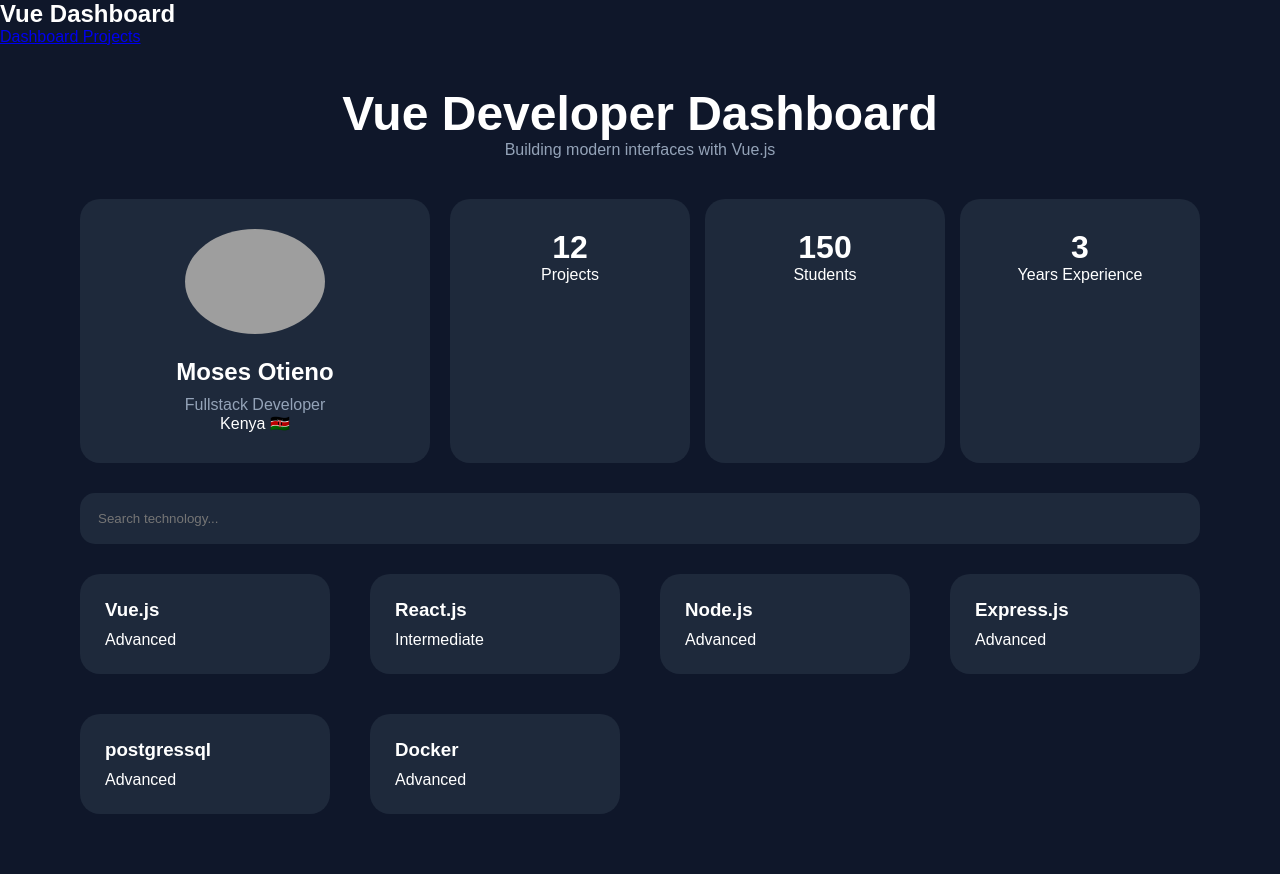
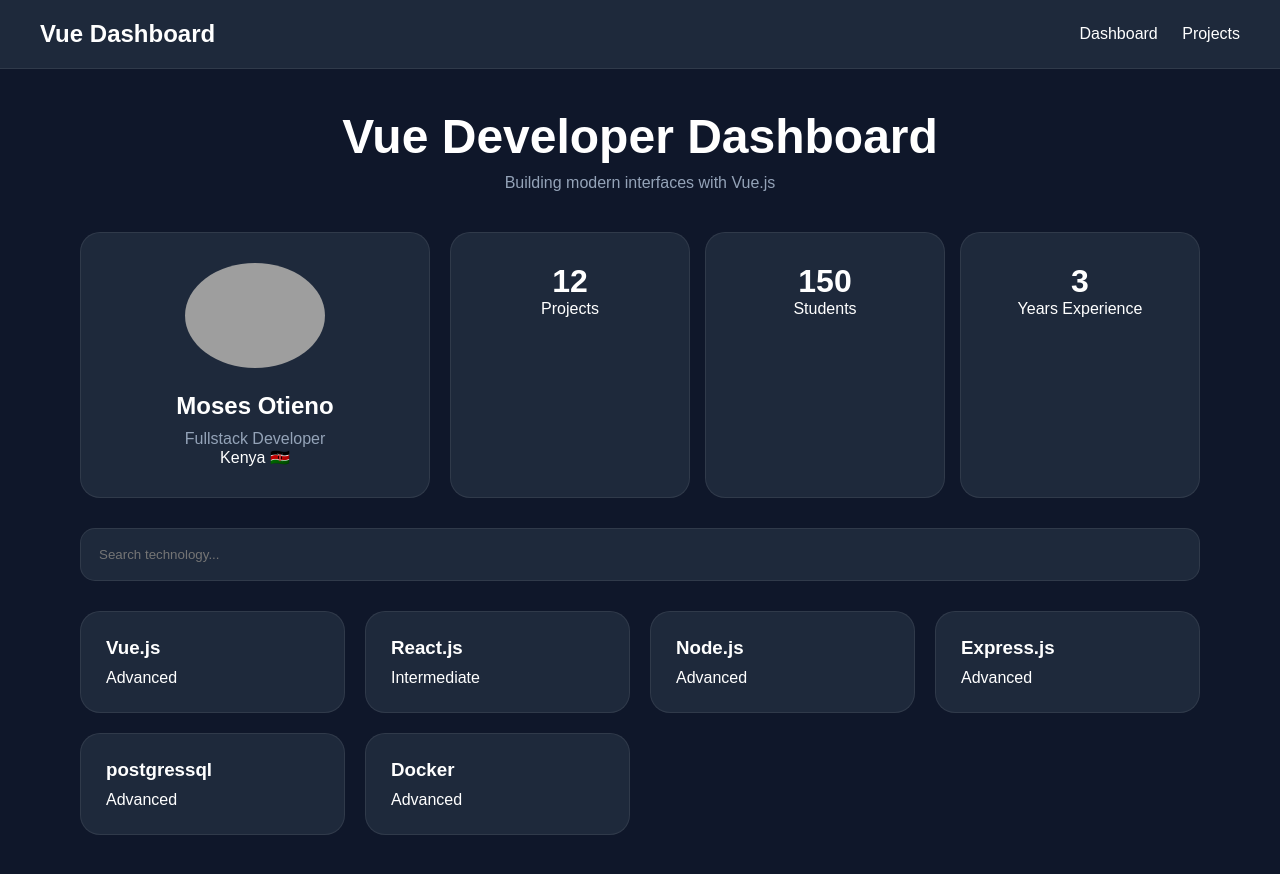
Before and after one commit to moses-25/vue-js-dev-dashboard, a Vue app: page / in a window 1280 px wide. Built offline with nearby package versions, Linux system fonts and the light colour scheme; grey boxes are pictures that could not be loaded.

Commit message:
Enhance App.css with navbar, cards styling and responsive layout

```diff
--- a/src/Styles/App.css
+++ b/src/Styles/App.css
@@ -16,6 +16,34 @@ body {
     padding: 40px;
 }
 
+.navbar {
+    display: flex;
+    justify-content: space-between;
+    align-items: center;
+
+    padding: 20px 40px;
+
+    background: #1e293b;
+
+    border-bottom: 1px solid rgba(
+        255,
+        255,
+        255,
+        0.08
+    );
+}
+
+.navbar a {
+    color: white;
+    text-decoration: none;
+    margin-left: 20px;
+    transition: color 0.3s ease;
+}
+
+.navbar a:hover {
+    color: #60a5fa;
+}
+
 .hero {
     text-align: center;
     margin-bottom: 40px;
@@ -23,6 +51,7 @@ body {
 
 .hero h1 {
     font-size: 3rem;
+    margin-bottom: 10px;
 }
 
 .hero p {
@@ -41,6 +70,13 @@ body {
     border-radius: 20px;
     padding: 30px;
     text-align: center;
+
+    border: 1px solid rgba(
+        255,
+        255,
+        255,
+        0.08
+    );
 }
 
 .profile-card img {
@@ -68,11 +104,29 @@ body {
     border-radius: 20px;
     padding: 30px;
     text-align: center;
-    transition: 0.3s;
+
+    border: 1px solid rgba(
+        255,
+        255,
+        255,
+        0.08
+    );
+
+    transition:
+        transform 0.3s ease,
+        box-shadow 0.3s ease;
 }
 
 .stats-card:hover {
     transform: translateY(-8px);
+
+    box-shadow:
+        0 12px 30px rgba(
+            0,
+            0,
+            0,
+            0.3
+        );
 }
 
 .stats-card h3 {
@@ -86,30 +140,72 @@ body {
 .search-section input {
     width: 100%;
     padding: 18px;
+
     border: none;
+
     border-radius: 15px;
+
     background: #1e293b;
+
     color: white;
+
+    outline: none;
+
+    border: 1px solid rgba(
+        255,
+        255,
+        255,
+        0.08
+    );
+}
+
+.search-section input:focus {
+    border-color: #3b82f6;
 }
 
 .tech-grid {
     display: grid;
+
     grid-template-columns:
         repeat(auto-fit, minmax(220px, 1fr));
-    gap: 40px;
+
+    gap: 20px;
 }
 
 .tech-card {
     background: #1e293b;
+
     padding: 25px;
+
     border-radius: 20px;
-    transition: 0.3s;
+
     cursor: pointer;
+
+    border: 1px solid rgba(
+        255,
+        255,
+        255,
+        0.08
+    );
+
+    transition:
+        transform 0.3s ease,
+        background 0.3s ease,
+        box-shadow 0.3s ease;
 }
 
 .tech-card:hover {
     transform: translateY(-10px);
+
     background: #2563eb;
+
+    box-shadow:
+        0 15px 35px rgba(
+            37,
+            99,
+            235,
+            0.35
+        );
 }
 
 .tech-card h3 {
@@ -119,3 +215,161 @@ body {
 .tech-card span {
     color: #cbd5e1;
 }
+
+/* =========================
+PROJECTS SECTION
+========================= */
+
+.projects-grid {
+    display: grid;
+
+    grid-template-columns:
+        repeat(auto-fit, minmax(320px, 1fr));
+
+    gap: 24px;
+
+    margin-top: 30px;
+}
+
+.project-card {
+    background: linear-gradient(
+        135deg,
+        #1e293b,
+        #273549
+    );
+
+    border-radius: 20px;
+
+    padding: 24px;
+
+    border: 1px solid rgba(
+        255,
+        255,
+        255,
+        0.08
+    );
+
+    transition:
+        transform 0.3s ease,
+        box-shadow 0.3s ease,
+        border-color 0.3s ease;
+
+    box-shadow:
+        0 10px 25px rgba(
+            0,
+            0,
+            0,
+            0.25
+        );
+}
+
+.project-card:hover {
+    transform: translateY(-10px);
+
+    border-color: #3b82f6;
+
+    box-shadow:
+        0 20px 40px rgba(
+            59,
+            130,
+            246,
+            0.25
+        );
+}
+
+.project-card h3 {
+    font-size: 1.4rem;
+    margin-bottom: 12px;
+}
+
+.project-card p {
+    color: #94a3b8;
+    line-height: 1.6;
+}
+
+.project-card button {
+    width: 100%;
+
+    margin-top: 20px;
+
+    border: none;
+
+    padding: 12px 20px;
+
+    border-radius: 12px;
+
+    background: #334155;
+
+    color: white;
+
+    font-size: 0.95rem;
+
+    font-weight: 600;
+
+    cursor: pointer;
+
+    transition:
+        background 0.3s ease,
+        transform 0.3s ease,
+        box-shadow 0.3s ease;
+}
+
+.project-card button:hover {
+    background: #475569;
+
+    transform: translateY(-2px);
+}
+
+.project-card button.active {
+    background: linear-gradient(
+        135deg,
+        #f59e0b,
+        #fbbf24
+    );
+
+    color: #0f172a;
+
+    box-shadow:
+        0 0 25px rgba(
+            245,
+            158,
+            11,
+            0.45
+        );
+}
+
+.project-card button.active:hover {
+    background: linear-gradient(
+        135deg,
+        #fbbf24,
+        #fcd34d
+    );
+}
+
+/* =========================
+RESPONSIVE
+========================= */
+
+@media (max-width: 768px) {
+
+    .container {
+        padding: 20px;
+    }
+
+    .top-section {
+        grid-template-columns: 1fr;
+    }
+
+    .stats-grid {
+        grid-template-columns: 1fr;
+    }
+
+    .navbar {
+        flex-direction: column;
+        gap: 15px;
+    }
+
+    .hero h1 {
+        font-size: 2.2rem;
+    }
+}
```
